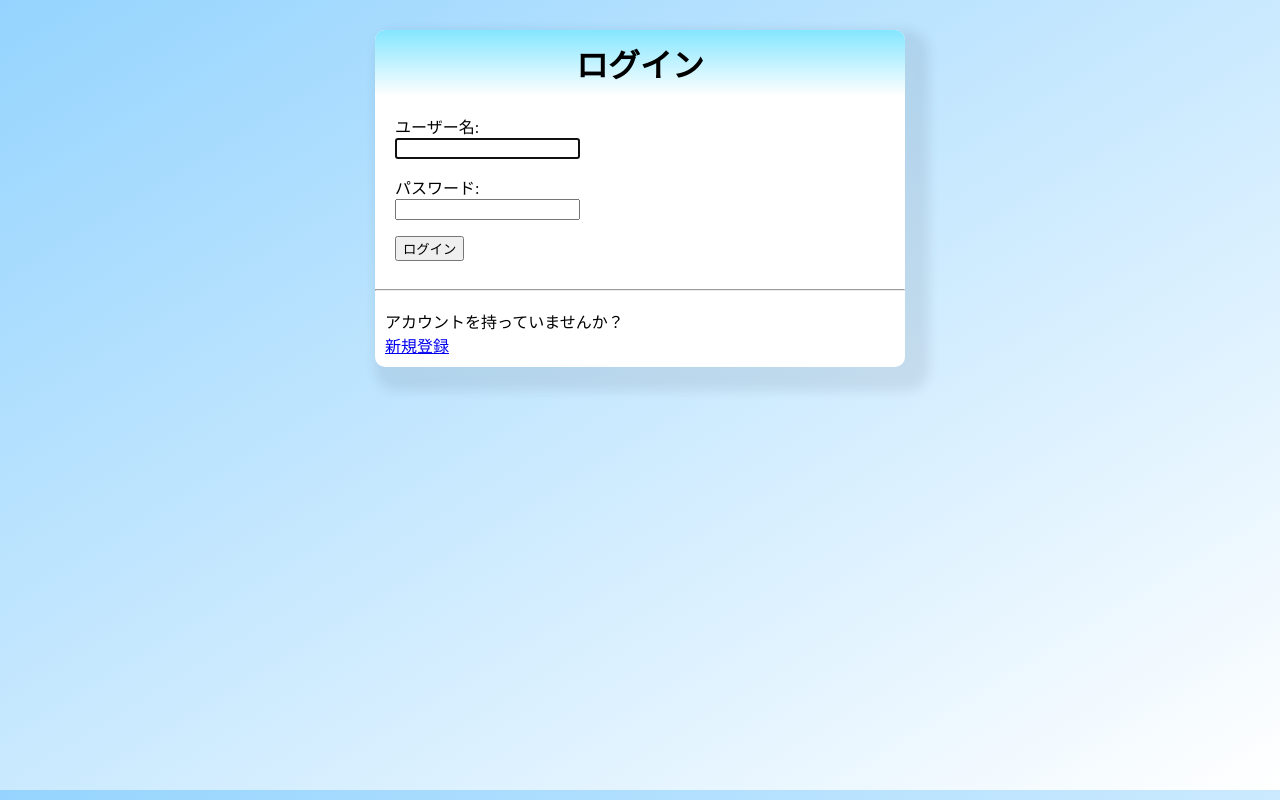
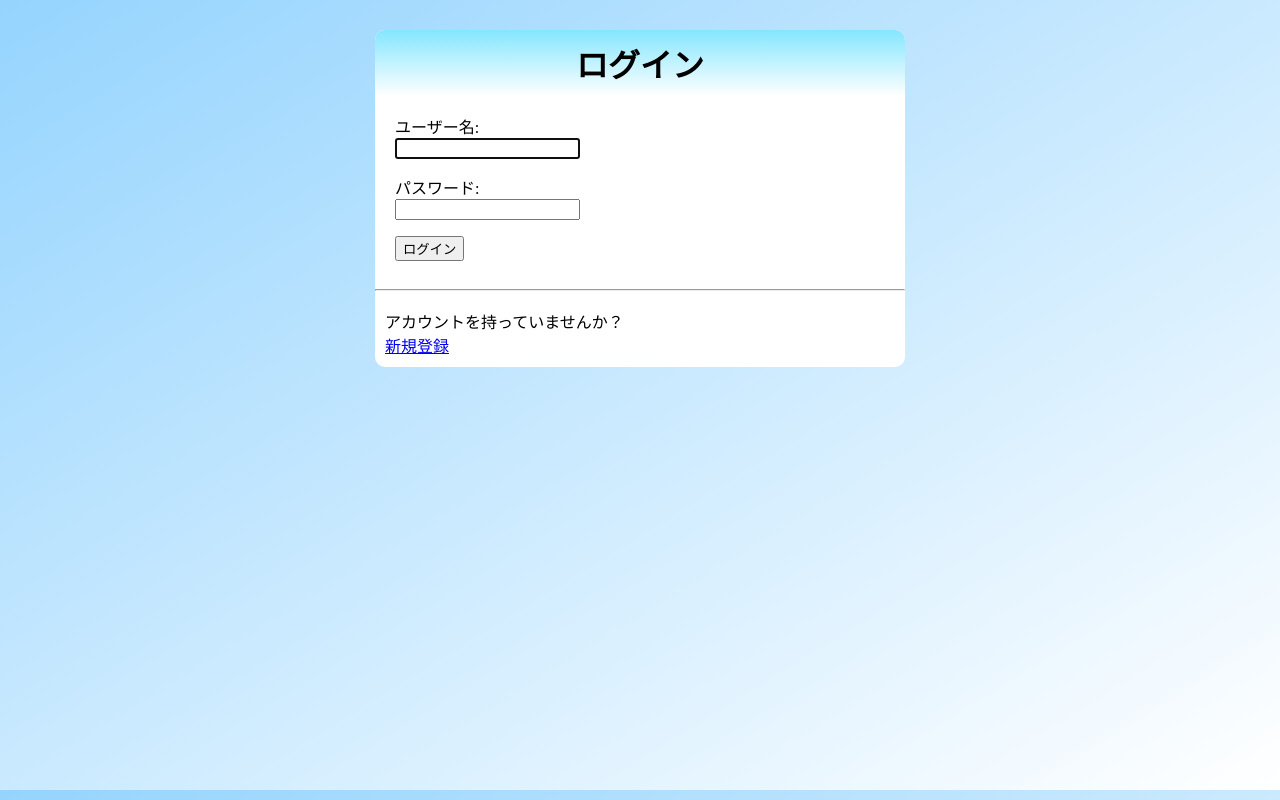
Before and after one commit to Nikitty1226/Todo_app_Django, a Django app: page /login in a window 1280 px wide. Run offline with Django 4.2, Linux system fonts and the light colour scheme; parts of the project's set-up code (start-up, migrations or seed data) failed here and were passed over.

Commit message:
軽微な修正

```diff
--- a/requirements.txt
+++ b/requirements.txt
@@ -1,7 +1,6 @@
 asgiref==3.8.1
 dj-database-url==3.0.0
 Django==4.2.23
-dotenv==0.9.9
 python-dotenv==1.1.1
 sqlparse==0.5.3
 typing_extensions==4.14.0
--- a/todoproject/static/base.css
+++ b/todoproject/static/base.css
@@ -8,7 +8,7 @@ body{
     max-width : 530px;
     margin : 0 auto;
     background-color:#ffffff;
-    box-shadow: 12px 12px 12px 12px rgba(17,17,26,0.08);
+    box-shadow: 12px rgba(17,17,26,0.08);
     border-radius: 10px;
 }
 
@@ -24,15 +24,12 @@ body{
 }
 
 .top {
-  display: flex;
-  justify-content: space-between;
   padding: 15px 20px 2px 10px;
 }
 
 .user{
     text-align : left;
     padding: 0px 10px;
-    border-radius: 10px 10px 0 0;
     text-decoration: underline;
 }
 
--- a/todoproject/templates/base.html
+++ b/todoproject/templates/base.html
@@ -6,9 +6,6 @@
     <meta charset="UTF-8">
     <meta name="viewport" content="width=device-width, initial-scale=1.0">
     <title>Todoアプリ</title>
-    <link rel="preconnect" href="https://fonts.googleapis.com">
-    <link rel="preconnect" href="https://fonts.gstatic.com" crossorigin>
-    <link href="https://fonts.googleapis.com/css2?family=M+PLUS+Rounded+1c:wght@100;300;400;500;700;800;900&display=swap" rel="stylesheet">
     <link rel="stylesheet" href="{% static 'base.css' %}">
 </head>
 
--- a/todoproject/templates/task_list.html
+++ b/todoproject/templates/task_list.html
@@ -14,8 +14,8 @@
 <div class="SearchWrapper">
     <form method="GET">
         {% csrf_token %}
-        <input type="text" name="search">
-        <input type="submit" value = "検索">
+        <input type="text" name="search" value="{{search}}">
+        <input type="submit" value="検索">
     </form>
 
     <a href="{% url 'create-task' %}" class="AddButton">＋</a>
@@ -54,7 +54,7 @@
 <div class="LoginAndLogout">
     <form action="{% url 'logout' %}" method="POST">
         {% csrf_token %}
-        <button type="submit">ログアウト</button>
+        <input type="submit" value="ログアウト">
     </form>
     <a href="{% url 'account-delete' %}" class="delete">アカウント削除</a>
 </div>
--- a/todoproject/todoapp/views.py
+++ b/todoproject/todoapp/views.py
@@ -1,4 +1,3 @@
-from django.shortcuts import render
 from todoapp.models import Task
 from django.urls import reverse_lazy
 from django.views.generic.list import ListView
@@ -6,12 +5,13 @@ from django.views.generic.detail import DetailView
 from django.views.generic.edit import CreateView, UpdateView, DeleteView, FormView
 
 from django.contrib.auth.views import LoginView
-from  django.contrib.auth.mixins import LoginRequiredMixin
-from  django.contrib.auth.forms import UserCreationForm
-from  django.contrib.auth import login
+from django.contrib.auth.mixins import LoginRequiredMixin
+from django.contrib.auth.forms import UserCreationForm
+from django.contrib.auth.models import User
+from django.contrib.auth import login
 from django.utils.decorators import method_decorator
 from django.views.decorators.cache import never_cache
-from django.contrib.auth.models import User
+
 
 # Create your views here.
 
@@ -25,10 +25,9 @@ class TaskList(LoginRequiredMixin, ListView):
         context = super().get_context_data(**kwargs)
         context["tasks"] = context["tasks"].filter(user=self.request.user)
 
-        searchInputText = self.request.GET.get("search")
+        searchInputText = self.request.GET.get("search","")
         if searchInputText:
-            context["tasks"] = context["tasks"].filter(title__startswith=searchInputText)
-
+            context["tasks"] = context["tasks"].filter(title__icontains=searchInputText)
         context["search"] = searchInputText
 
         return context
@@ -39,6 +38,9 @@ class TaskDetail(LoginRequiredMixin, DetailView):
     model = Task
     template_name = "task_detail.html"
     context_object_name = "task"
+
+    def get_queryset(self):
+        return super().get_queryset().filter(user=self.request.user)
 
 
 @method_decorator(never_cache, name="dispatch")
@@ -66,6 +68,9 @@ class TaskUpdate(LoginRequiredMixin, UpdateView):
         form.instance.user = self.request.user
         return super().form_valid(form)
 
+    def get_queryset(self):
+        return super().get_queryset().filter(user=self.request.user)
+
 
 @method_decorator(never_cache, name="dispatch")
 class TaskDelete(LoginRequiredMixin, DeleteView):
@@ -74,19 +79,23 @@ class TaskDelete(LoginRequiredMixin, DeleteView):
     template_name = "task_delete.html"
     context_object_name = "task"
 
+    def get_queryset(self):
+        return super().get_queryset().filter(user=self.request.user)
+
 
 @method_decorator(never_cache, name="dispatch")
 class TaskListLogin(LoginView):
     template_name = "login.html"
+
     def get_success_url(self):
         return reverse_lazy("tasks")
 
 
 @method_decorator(never_cache, name="dispatch")
 class RegisterTodoApp(FormView):
-    template_name = "register.html"
     form_class = UserCreationForm
     success_url = reverse_lazy("tasks")
+    template_name = "register.html"
 
     def form_valid(self, form):
         user = form.save()
```
